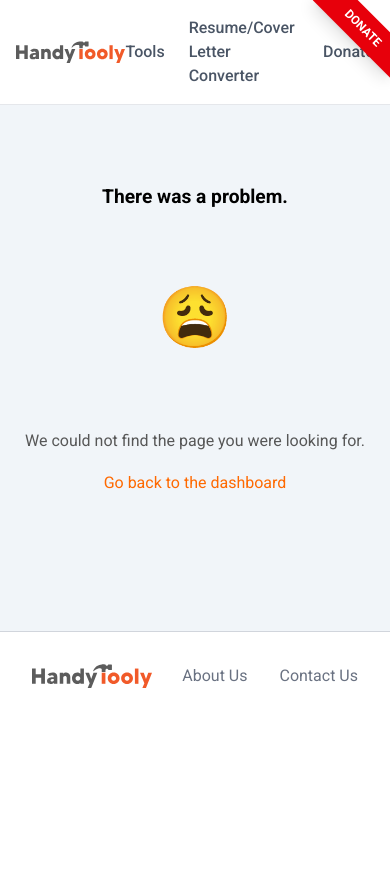
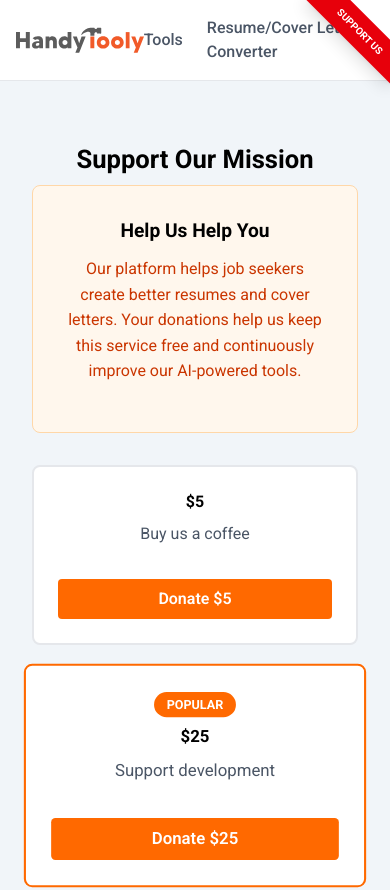
Before and after one commit to Version12345/HandyTooly, a Next.js app: page /support-us in a window 390 px wide. Before the commit this address had no page. Shown: the top 890 px of the page. Before the commit the page ends 844 px from the top, so only its background shows below. Built offline with nearby package versions, Linux system fonts and the light colour scheme.

Commit message:
Mobile Padding Fix

```diff
--- a/package.json
+++ b/package.json
@@ -12,10 +12,10 @@
     "@langchain/openai": "^1.0.0",
     "@mohtasham/md-to-docx": "^2.4.0",
     "crypto": "^1.0.1",
+    "markdown-to-jsx": "^7.7.17",
     "next": "15.5.6",
     "react": "19.1.0",
     "react-dom": "19.1.0",
-    "react-markdown": "^10.1.0",
     "react-share": "^5.2.2"
   },
   "devDependencies": {
--- a/src/app/categories/categoryLayout.tsx
+++ b/src/app/categories/categoryLayout.tsx
@@ -11,7 +11,7 @@ interface LayoutProps {
 
 export default function CategoryLayout({ pageTitle, children, disclaimer }: LayoutProps) {
   return (
-    <main className="pt-4 py-8 tool-layout">
+    <main className="p-8 pt-4 tool-layout">
         <div className="max-w-6xl mx-auto">
           {/* Breadcrumb */}
           <Breadcrumb />
--- a/src/app/layout.tsx
+++ b/src/app/layout.tsx
@@ -31,11 +31,11 @@ export default async function RootLayout({
       >
         <div className="min-h-screen bg-white relative main-layout font-[Roboto]">
           {/* Red Corner Flag */}
-          <div className="fixed -top-1 -right-1 z-50">
+          <div className="fixed top-0 -right-2 z-50">
             <div className="relative">
-              <Link href="/donate" className="block">
-                <div className="bg-red-600 text-white text-xs font-bold py-2 px-8 transform rotate-45 translate-x-6 translate-y-4 shadow-lg cursor-pointer hover:bg-red-700 transition-colors">
-                  DONATE
+              <Link href="/support-us" className="block">
+                <div className="bg-red-600 text-white text-[10px] font-bold py-2 px-8 transform rotate-45 translate-x-6 translate-y-4 shadow-lg cursor-pointer hover:bg-red-700 transition-colors">
+                  SUPPORT US
                 </div>
               </Link>
             </div>
--- a/src/app/donate/page.tsx
+++ b/src/app/support-us/page.tsx
@@ -1,11 +1,11 @@
 import { Metadata } from "next";
 
 export const metadata: Metadata = {
-  title: 'Your donations help us keep this service free and continuously improve our AI-powered tools.',
-  description: "Our platform helps job seekers create better resumes and cover letters. Your donations help us keep this service free and continuously improve our AI-powered tools.",
+  title: 'Your support help us keep this service free and continuously improve our AI-powered tools.',
+  description: "Our platform helps job seekers create better resumes and cover letters and many other useful tools. Your support helps us keep this service free and continuously improve our AI-powered tools.",
 };
 
-export default function Donate() {
+export default function SupportUs() {
   return (
     <main className="px-8 py-16">
       <div className="max-w-4xl mx-auto text-center space-y-8">
--- a/src/app/tools/conversions-and-units/time-unit-converter/page.tsx
+++ b/src/app/tools/conversions-and-units/time-unit-converter/page.tsx
@@ -1,4 +1,9 @@
 import { TimeUnitConverter } from './time-unit-converter';
+
+export const metadata = {
+    title: 'Time Unit Converter',
+    description: 'Convert time units quickly and easily with our free tool. Whether you need to convert hours to minutes or days to seconds, we\'ve got you covered.',
+};
 
 export default function TimeUnitConverterPage() {
   return <TimeUnitConverter />;
--- a/src/app/tools/finance-and-money/income-to-debt-ratio-calculator/income-to-debt-calculator.tsx
+++ b/src/app/tools/finance-and-money/income-to-debt-ratio-calculator/income-to-debt-calculator.tsx
@@ -3,11 +3,6 @@
 import React, { useState, useEffect, useCallback } from 'react';
 import ToolLayout from '../../toolLayout';
 import FinancialDisclaimer from '@/components/disclaimers/financialDisclaimer';
-
-export const metadata = {
-    title: 'Income-to-Debt Ratio Calculator',
-    description: 'Calculate your Income-to-Debt Ratio quickly and easily with our free calculator. Determine if you are in a healthy financial position.',
-};
 
 type riskLevel = 'low' | 'moderate' | 'high';
 type Status = 'good' | 'challenging' | 'difficult' | 'limited';
--- a/src/app/tools/finance-and-money/income-to-debt-ratio-calculator/page.tsx
+++ b/src/app/tools/finance-and-money/income-to-debt-ratio-calculator/page.tsx
@@ -1,4 +1,9 @@
 import { IncomeToDebtCalculator } from './income-to-debt-calculator';
+
+export const metadata = {
+    title: 'Income-to-Debt Ratio Calculator',
+    description: 'Calculate your Income-to-Debt Ratio quickly and easily with our free calculator. Determine if you are in a healthy financial position.',
+};
 
 export default function DebtToIncomeCalculatorPage() {
   return <IncomeToDebtCalculator />;
--- a/src/app/tools/toolLayout.tsx
+++ b/src/app/tools/toolLayout.tsx
@@ -18,7 +18,7 @@ export default function ToolLayout({ pageTitle, children, disclaimer }: LayoutPr
   };
 
   return (
-    <main className="pt-4 py-8 tool-layout">
+    <main className="p-8 pt-4 tool-layout">
       <div className="max-w-6xl mx-auto">
         {/* Breadcrumb */}
         <Breadcrumb />
--- a/src/components/layout/Header.tsx
+++ b/src/components/layout/Header.tsx
@@ -6,8 +6,7 @@ import { ToolCategorySlug } from '@/constants/tools';
 
 const HEADER_LINKS = [
   { href: '/tools', label: 'Tools' },
-  { href: `/tools/${ToolCategorySlug.Jobs}/resume-cover-letter-convertor`, label: 'Resume/Cover Letter Converter' },
-  { href: '/donate', label: 'Donate' }
+  { href: `/tools/${ToolCategorySlug.Jobs}/resume-cover-letter-convertor`, label: 'Resume/Cover Letter Converter' }
 ];
 
 export default function Header() {
```
Also changed, not shown: 1 other file (tests, documents, lock files or other folders). Lines whose indentation alone changed are shown as unchanged.
